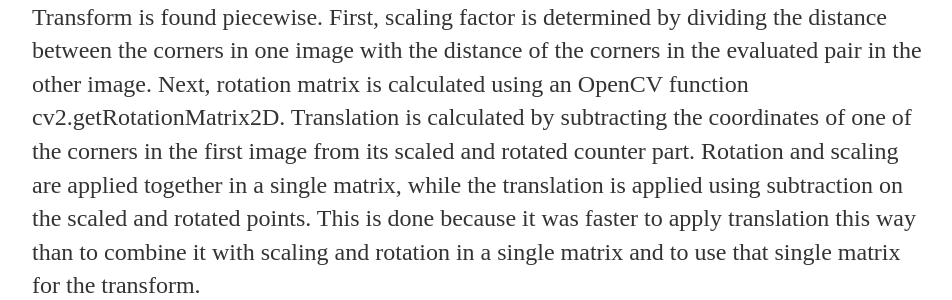
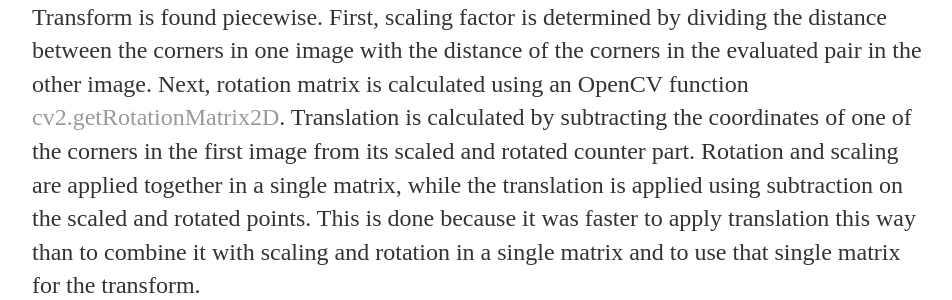
Before and after one commit to ana0209/ana0209.github.io, a Jekyll site: the page built from _posts/2019-09-27-2D-Map-Fitting.md, in a window 1280 px wide and 900 px high, scrolled down 4453 px. Shown: the part 256-556 px from the top of the window, without its empty margins (160-1112 px from the left). Built offline with Jekyll 4.4.1, drawn with Linux system fonts in a browser that asks for light colours; part of the change alters nothing that is shown.

```diff
--- a/_posts/2019-09-27-2D-Map-Fitting.md
+++ b/_posts/2019-09-27-2D-Map-Fitting.md
@@ -105,7 +105,7 @@ This could be expanded to take in a known scale (even if it is not 1) and to mak
 ## Finding the transform
 
 Transform is found piecewise. First, scaling factor is determined by dividing the distance between the corners in one image with the distance of the corners in the evaluated pair in the other image.
-Next, rotation matrix is calculated using an OpenCV function cv2.getRotationMatrix2D. Translation is calculated by subtracting the coordinates of one of the corners in the first image from its scaled and rotated counter part. Rotation and scaling are applied together in a single matrix, while the translation is applied using subtraction on the scaled and rotated points. This is done because it was faster to apply translation this way than to combine it with scaling and rotation in a single matrix and to use that single matrix for the transform.
+Next, rotation matrix is calculated using an OpenCV function [cv2.getRotationMatrix2D](https://docs.opencv.org/3.4/da/d54/group__imgproc__transform.html#gafbbc470ce83812914a70abfb604f4326). Translation is calculated by subtracting the coordinates of one of the corners in the first image from its scaled and rotated counter part. Rotation and scaling are applied together in a single matrix, while the translation is applied using subtraction on the scaled and rotated points. This is done because it was faster to apply translation this way than to combine it with scaling and rotation in a single matrix and to use that single matrix for the transform.
 
 
 ## Fitness score
```
